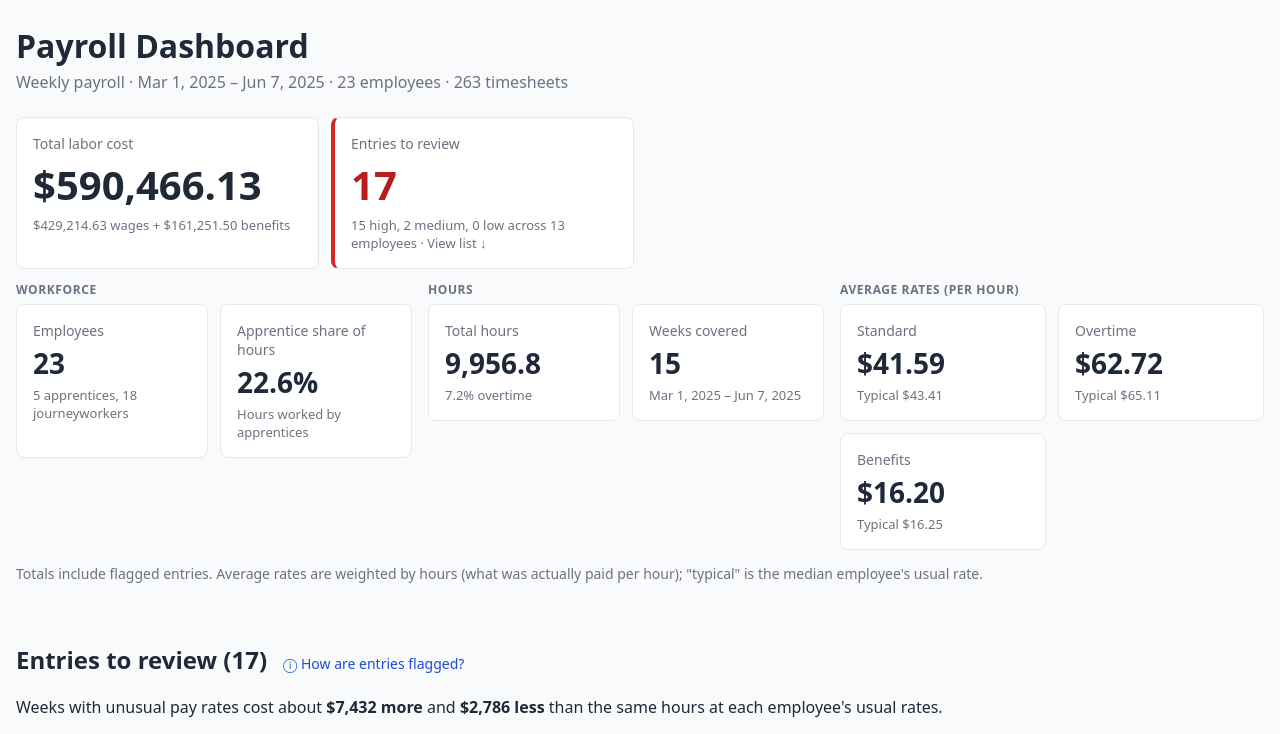
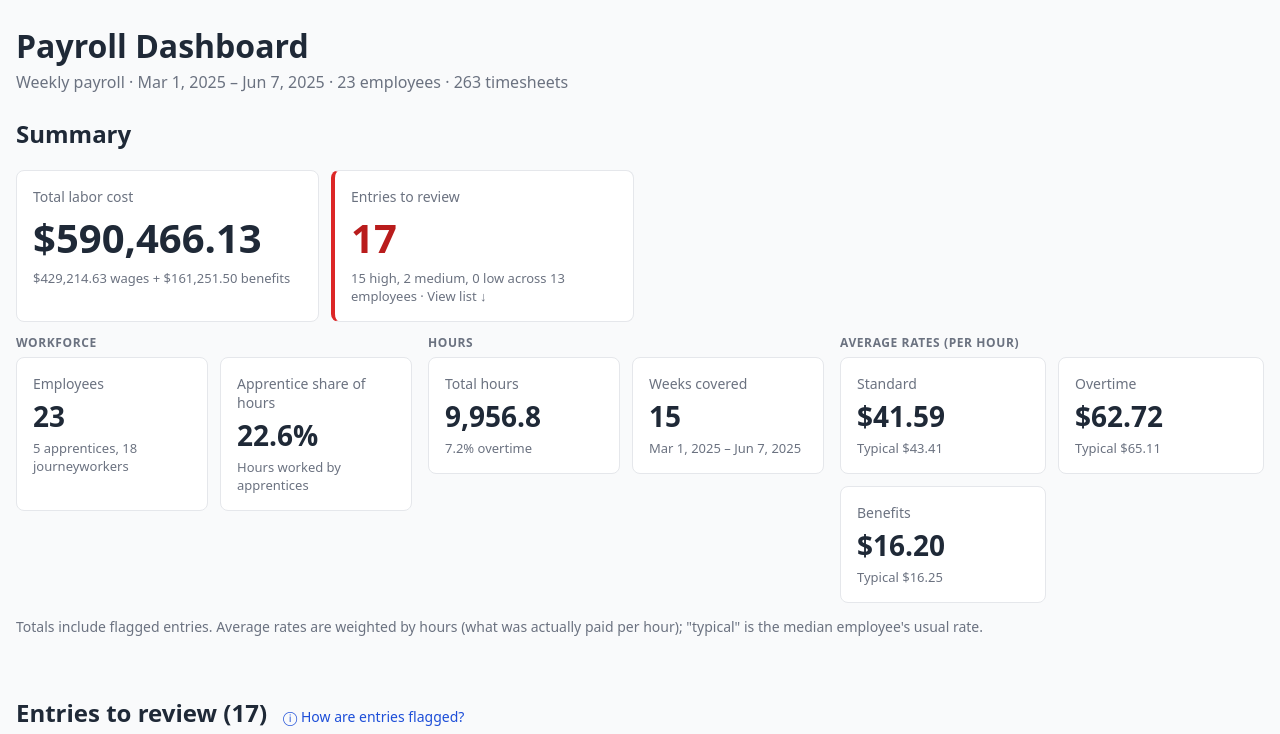
Before and after one commit to mariams98/Payroll-Dashboard, a React (Vite) app: page / in a window 1280 px wide. Shown: the top 734 px of the page. Built offline with nearby package versions, Linux system fonts and the light colour scheme.

Commit message:
Show summary section heading

```diff
--- a/src/App.tsx
+++ b/src/App.tsx
@@ -65,8 +65,7 @@ function App() {
       {/* Order follows a project manager's questions: what did we spend, what's wrong, then who. */}
       {data && data.recordCount > 0 && (
         <section>
-          {/* The header already says what this is; the heading stays for screen readers. */}
-          <h2 className="visually-hidden">Summary</h2>
+          <h2>Summary</h2>
           <SummaryCards summary={data.summary} anomalySummary={data.anomalySummary} />
         </section>
       )}
```
